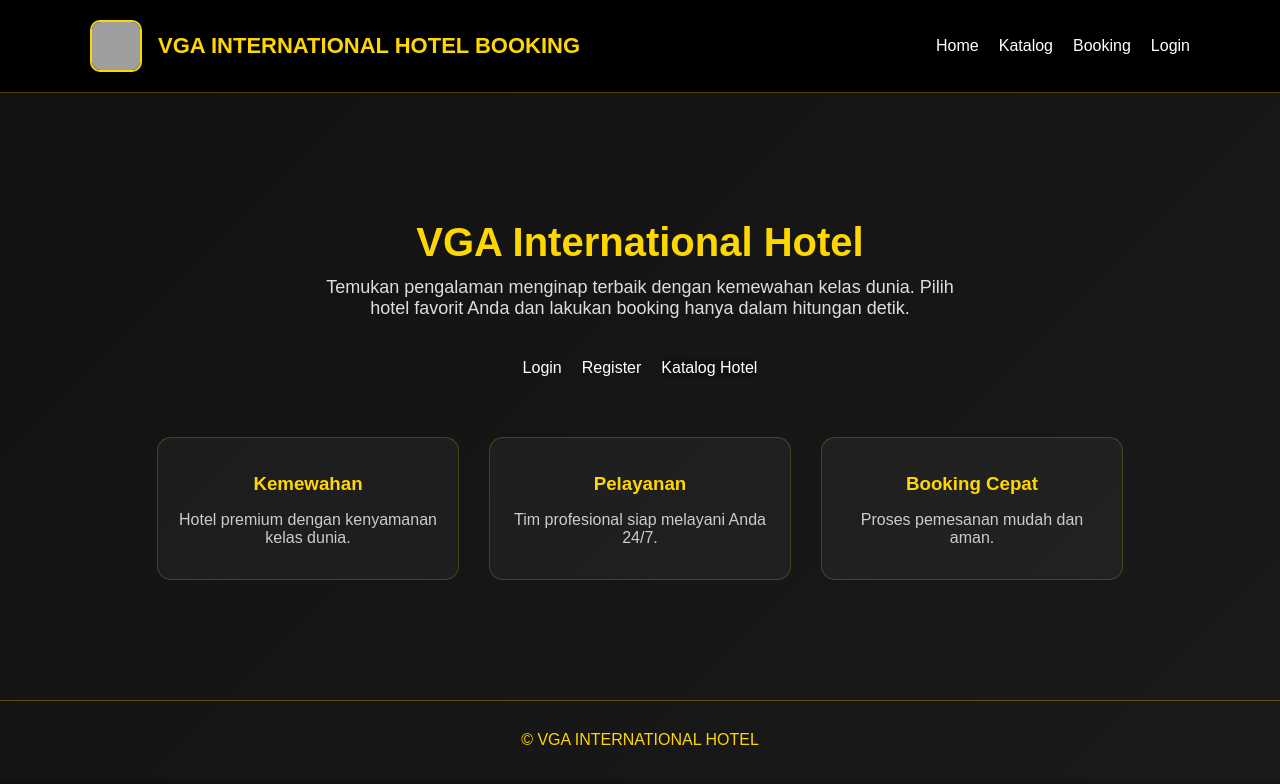
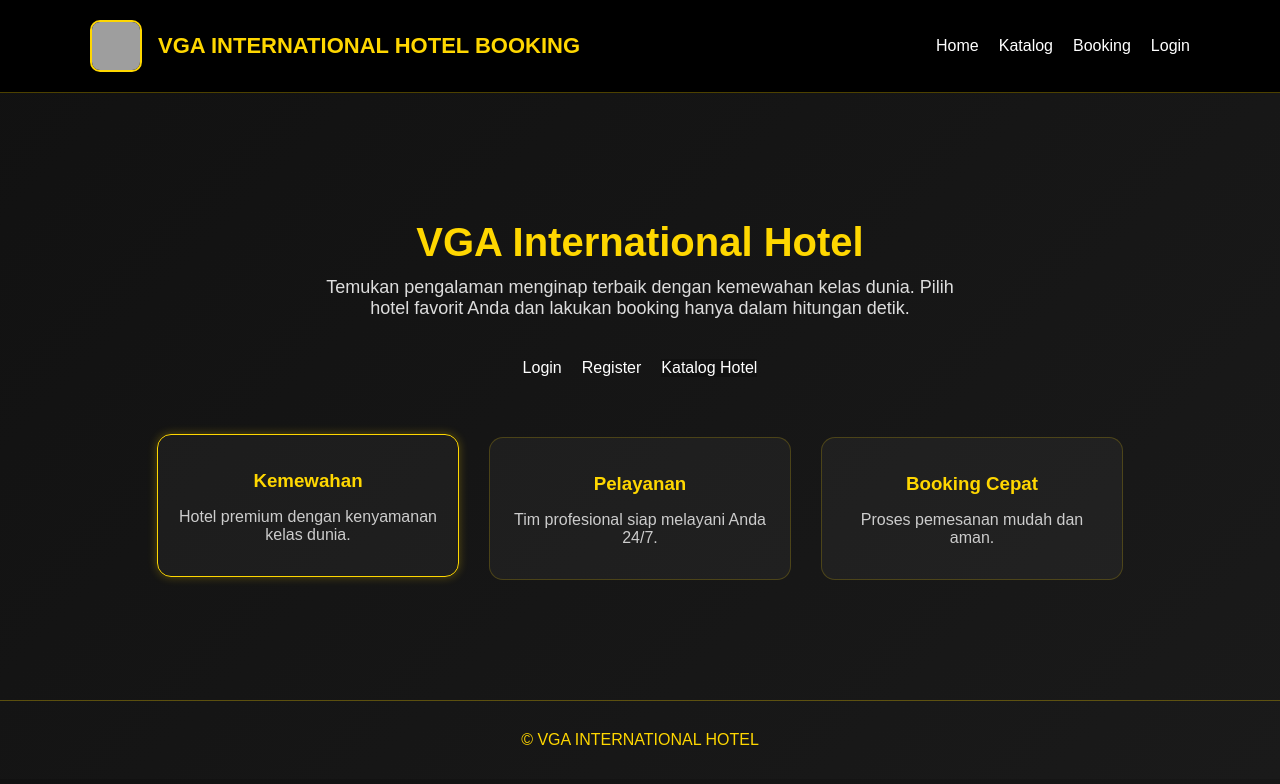
Before and after one commit to VGA2319/VGA, a Next.js app in the folder frontend/: page / in a window 1280 px wide. In both pictures the pointer is over the element 308 px from the left and 508 px from the top of the page. Shown: the top 784 px of the page. Built offline with nearby package versions, Linux system fonts and the light colour scheme; grey boxes are pictures that could not be loaded.

Commit message:
gery: update globals.css tahap 4, memberi efek hover berupa border emas, bayangan cahaya, dan kartu sedikit terangkat

```diff
--- a/frontend/app/globals.css
+++ b/frontend/app/globals.css
@@ -17,3 +17,9 @@ a {
   padding: 16px 20px;
   transition: 0.3s;
 }
+
+.card-shape:hover {
+  border-color: gold;
+  box-shadow: 0 0 10px rgba(255, 215, 0, 0.3);
+  transform: translateY(-3px);
+}
```
